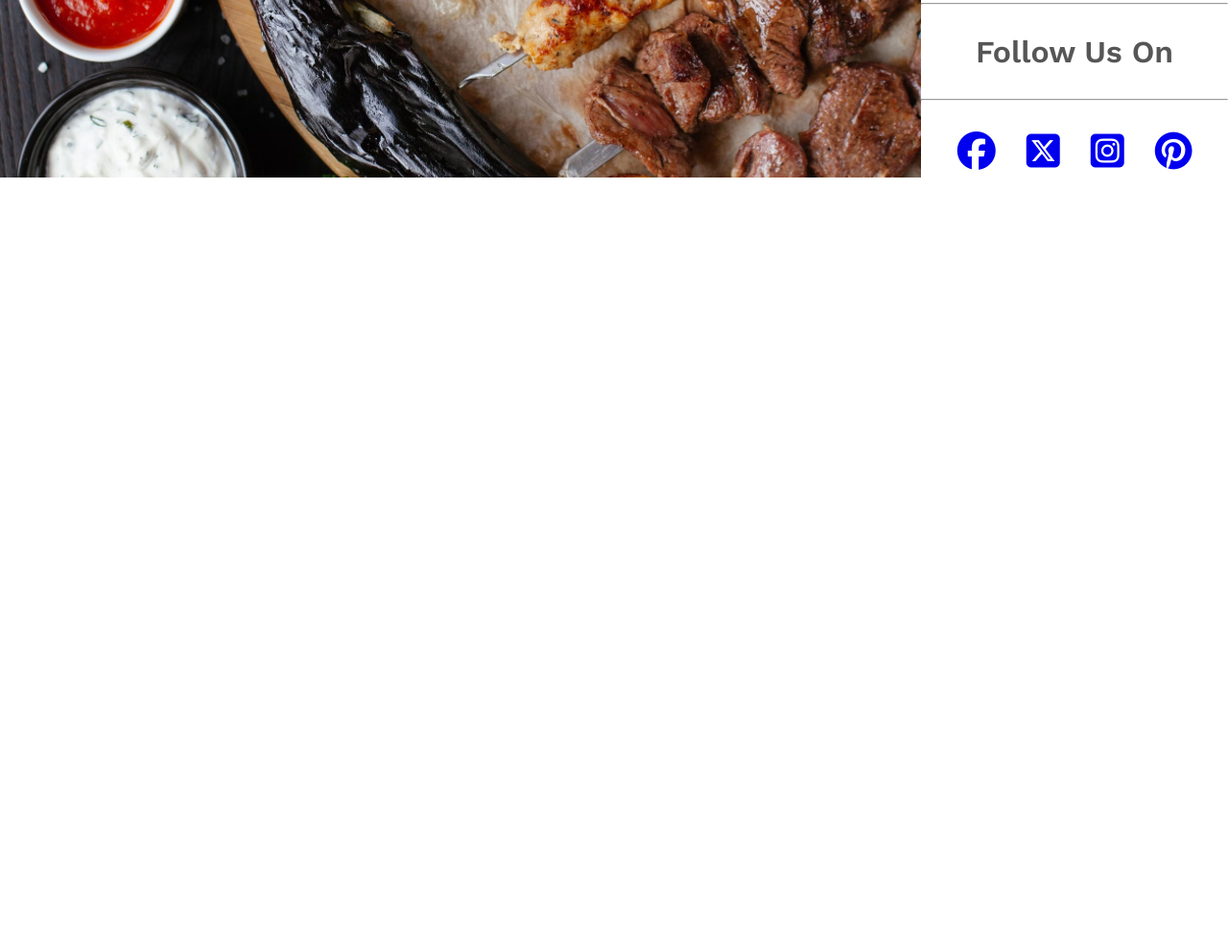
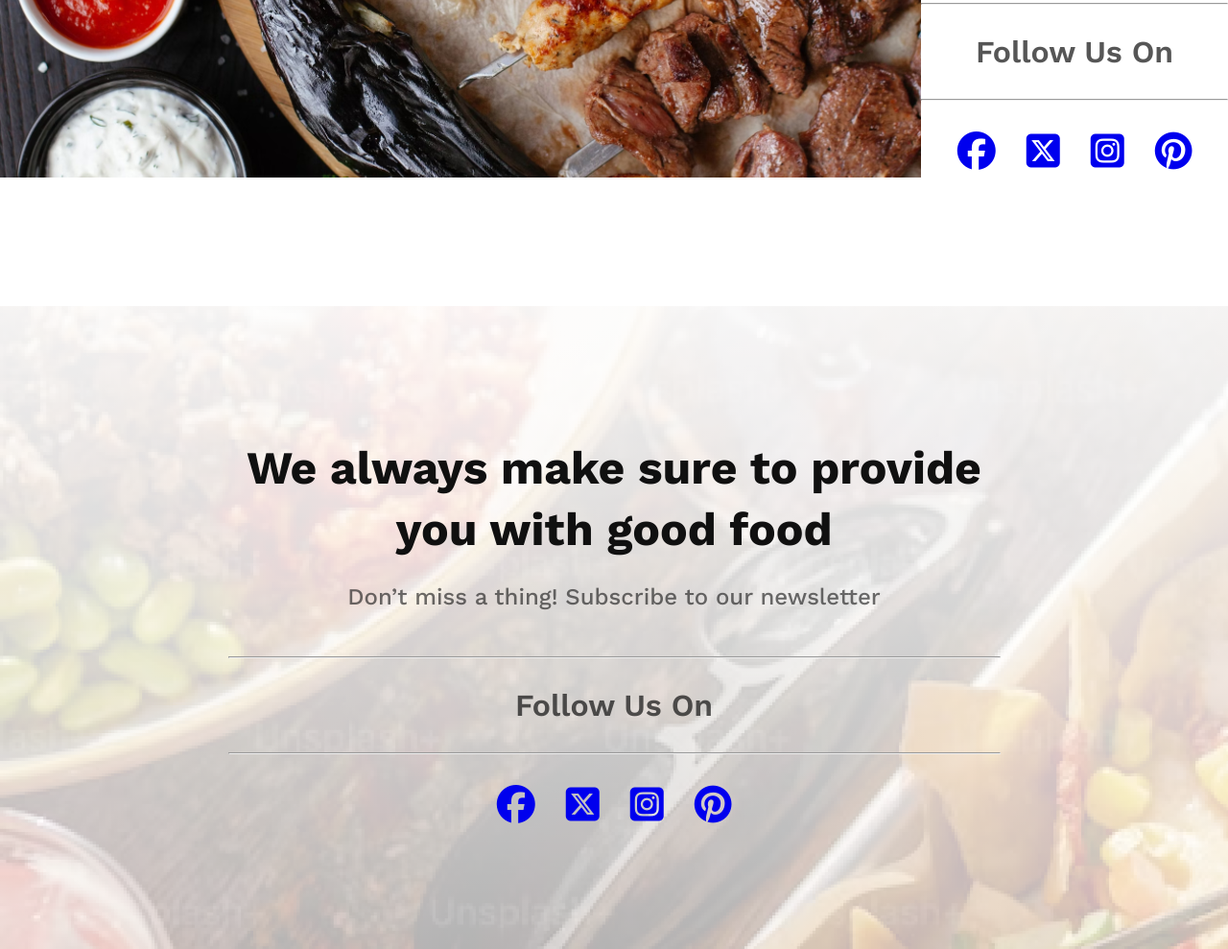
Before and after one commit to fatema-a5878/FoodieFeast, a plain HTML site: page index.html in a window 1280 px wide. Shown: the part 2707-3696 px from the top of the page at 96% size. Before the commit the page ends 3026 px from the top, so only its background shows below. Drawn offline with nearby package versions, Linux system fonts and the light colour scheme.

Commit message:
footer section totally finished

```diff
--- a/index.html
+++ b/index.html
@@ -89,8 +89,22 @@
   <!-- About Section End  -->
     </main>
     <!-- Footer Section -->
-    <footer>
-
+    <footer class="footer">
+        <div class="mfooter-div">
+            <div class="footer-c">
+                <h2 class="footer-title">We always make sure to provide you with good food</h2>
+                <p class="footer-desc">Don’t miss a thing! Subscribe to our newsletter</p>
+                <hr>
+                <p class="f-title">Follow Us On</p>
+                <hr>
+                <div class="icons">
+                    <a href="#"><i class="fa-brands fa-facebook"></i></a>
+                    <a href="#"><i class="fa-brands fa-square-x-twitter"></i></a>
+                    <a href="#"><i class="fa-brands fa-square-instagram"></i></a>
+                    <a href="#"><i class="fa-brands fa-pinterest"></i></a>
+                </div>
+            </div>
+        </div>
     </footer>
 </body>
 </html>
--- a/styles/style.css
+++ b/styles/style.css
@@ -219,3 +219,48 @@ text-align: center;
     color: #E60023;
 }
 /* Footer Section */
+.footer{
+    background-image: linear-gradient(180.00deg, rgb(255,255,255) -19.5%,rgba(255,255,255, 0.7) 100%), url("../assets/social-bg.png");
+    width: 100%;
+    height: 670px;
+}
+.mfooter-div{
+    display: flex;
+    justify-content: center;
+    /* align-items: center; */
+    padding-top: 137px;
+}
+.footer-c > .footer-title{
+    width: 805px;
+    color: rgb(16, 16, 16);
+    font-family: Work Sans;
+    font-size: 48px;
+    font-weight: 700;
+    line-height: 64px;
+    letter-spacing: 0%;
+    text-align: center;
+    margin-bottom: 24px;
+}
+.footer-desc{
+    color: rgb(16, 16, 16);
+    font-family: Work Sans;
+    font-size: 24px;
+    font-weight: 500;
+    line-height: 28px;
+    letter-spacing: 0%;
+    text-align: center;
+    opacity: 0.6;
+    margin-bottom: 48px;
+}
+.footer-c > .f-title{
+    color: rgb(16, 16, 16);
+    font-family: Work Sans;
+    font-size: 32px;
+    font-weight: 600;
+    line-height: 38px;
+    letter-spacing: 0%;
+    text-align: center;
+    opacity: 0.7;
+    padding-top: 30px;
+    padding-bottom: 30px;
+}
```
